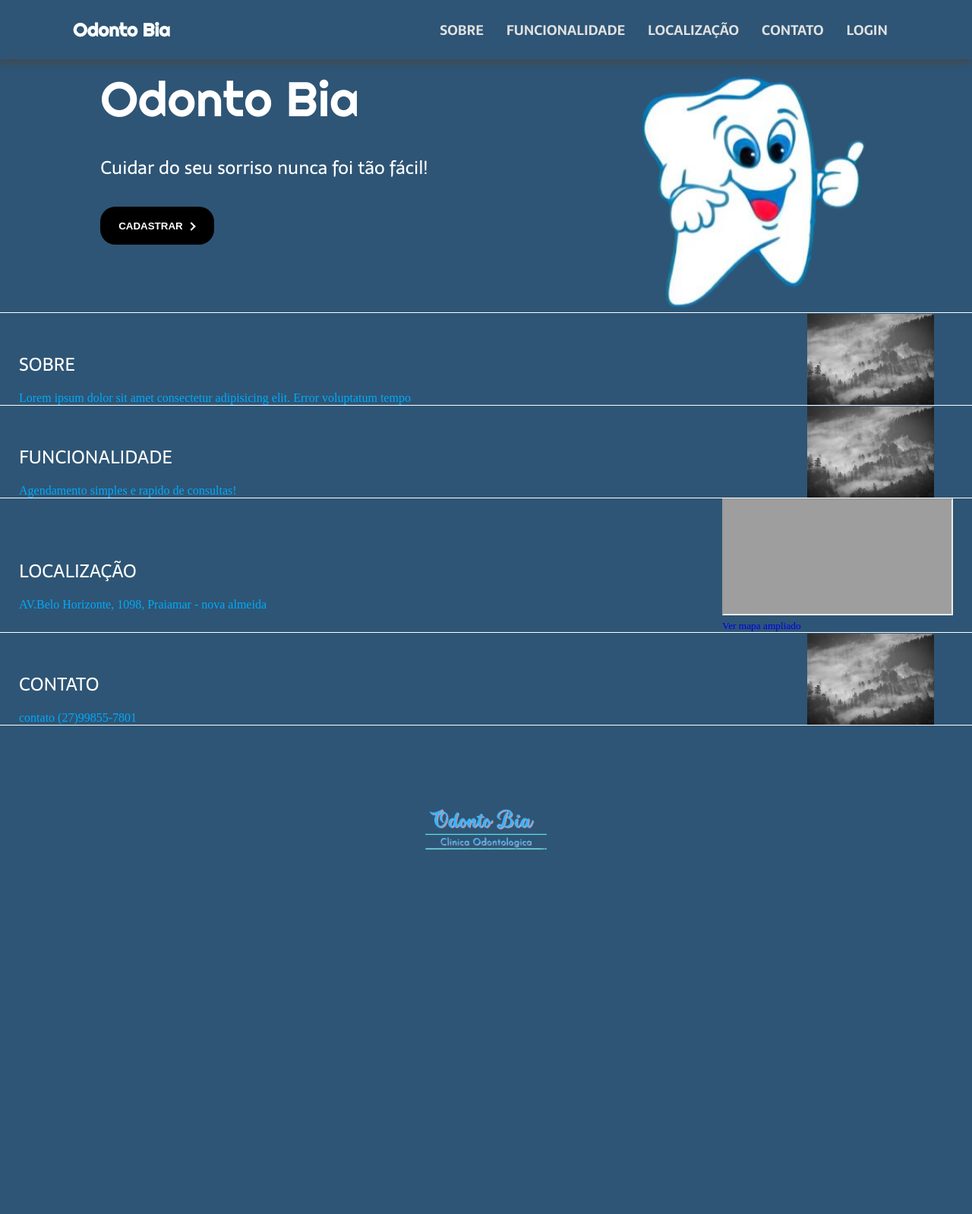
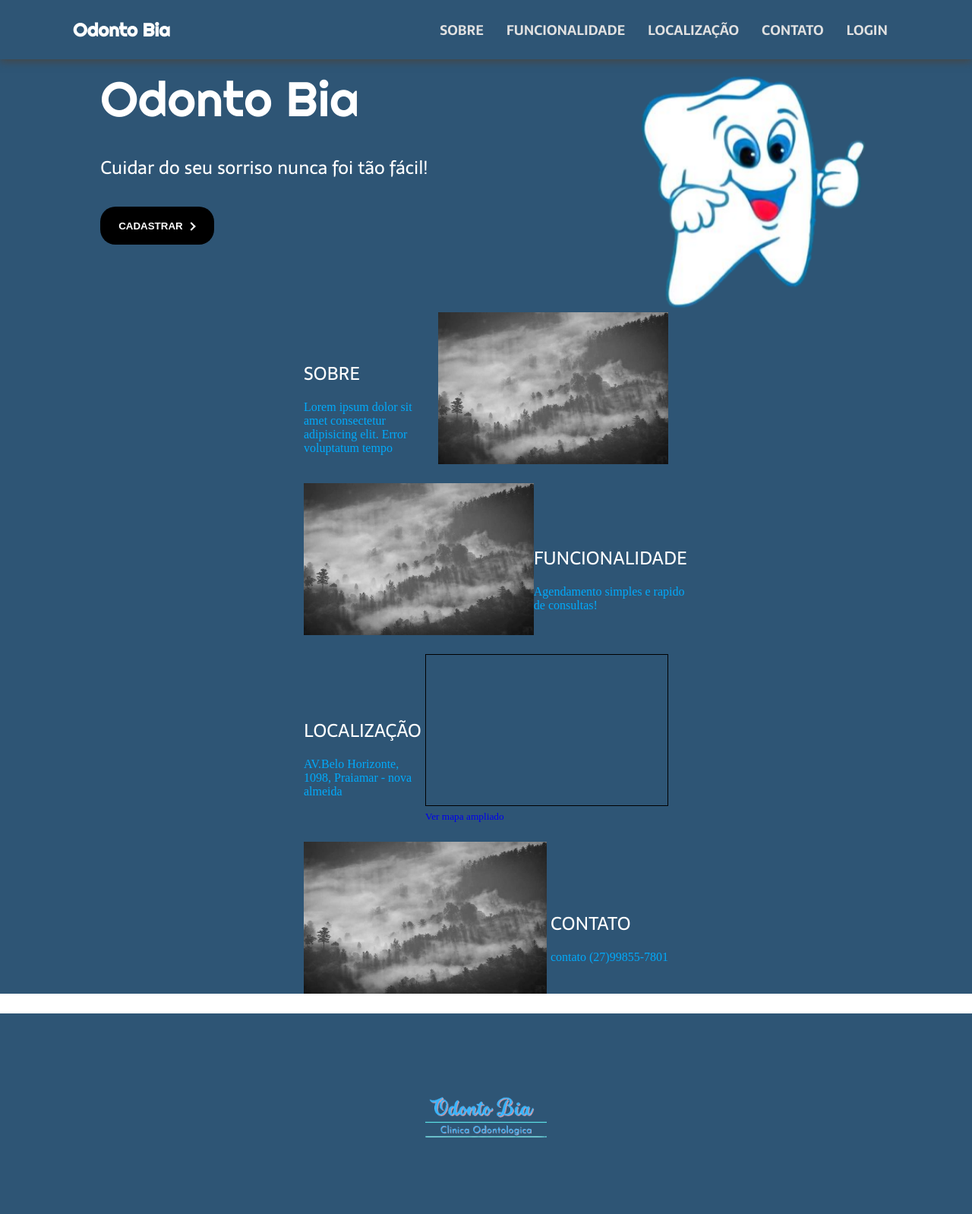
Before and after one commit to Lil-PH/TrabalhoIntegrador, a PHP site: page / in a window 1280 px wide. Shown: the whole page at 76% size. Before the commit the page ends 1119 px from the top, so only its background shows below. Run offline with PHP 8.4, Linux system fonts and the light colour scheme; a map, chart or similar area stays blank; grey boxes are pictures that could not be loaded.

Commit message:
atualização no style.css

```diff
--- a/css/style.css
+++ b/css/style.css
@@ -227,6 +227,8 @@
 
 /* textos secundarios */
 
+
+
 .conteudo-secundario-titulo{
   padding-top: 48px; /*48px sera a distancia do titulo em relação ao border-top*/
   font-family: 'Sarala', sans-serif;
@@ -249,17 +251,27 @@
 .teste{
   display: flex;
   align-items: center;
-  border-top:0.4px solid white;
+  /* border:0.4px solid white;   */
   justify-content: space-between;
-  padding: 0 25px;
+  padding: 0 400px;
+  margin: 0 0 25px 0;
 
 
 }
 
 .conteudo-secundario-imagem{
-  width: 15vw;
-  height: 15vh;
-  padding-right: 25px ;
+  width: 25vw;
+  height: 25vh;
+
+
+
+}
+
+.mapa-responsivo{
+
+  width: 25vw;
+  height: 25vh;
+  border: 1px solid black;
 
 }
 
@@ -276,6 +288,7 @@
     display: block;
     margin: 0 auto;
   }
+
 
   /* Responsividade da pagina */
 
--- a/index.html
+++ b/index.html
@@ -96,11 +96,11 @@
                 </div>
 
                 <div class="teste">
+                    <img class="conteudo-secundario-imagem" src="./image/Teste.jpg" alt="imgem teste" >
                     <div>
                         <h1 class="conteudo-secundario-titulo"><a name="funcionalidade"></a>FUNCIONALIDADE</h1>
                         <p>Agendamento simples e rapido de consultas! </p>
                     </div>
-                    <img class="conteudo-secundario-imagem" src="./image/Teste.jpg" alt="imgem teste" >
 
                 </div>
 
@@ -116,11 +116,11 @@
                 </div>
 
                 <div class="teste">
+                    <img class="conteudo-secundario-imagem" src="./image/Teste.jpg" alt="imgem teste" >
                     <div>
                         <h1 class="conteudo-secundario-titulo"><a name="contato"></a>CONTATO</h1>
                         <p>contato (27)99855-7801</p>
                     </div>
-                    <img class="conteudo-secundario-imagem" src="./image/Teste.jpg" alt="imgem teste" >
 
                 </div>
 
```
